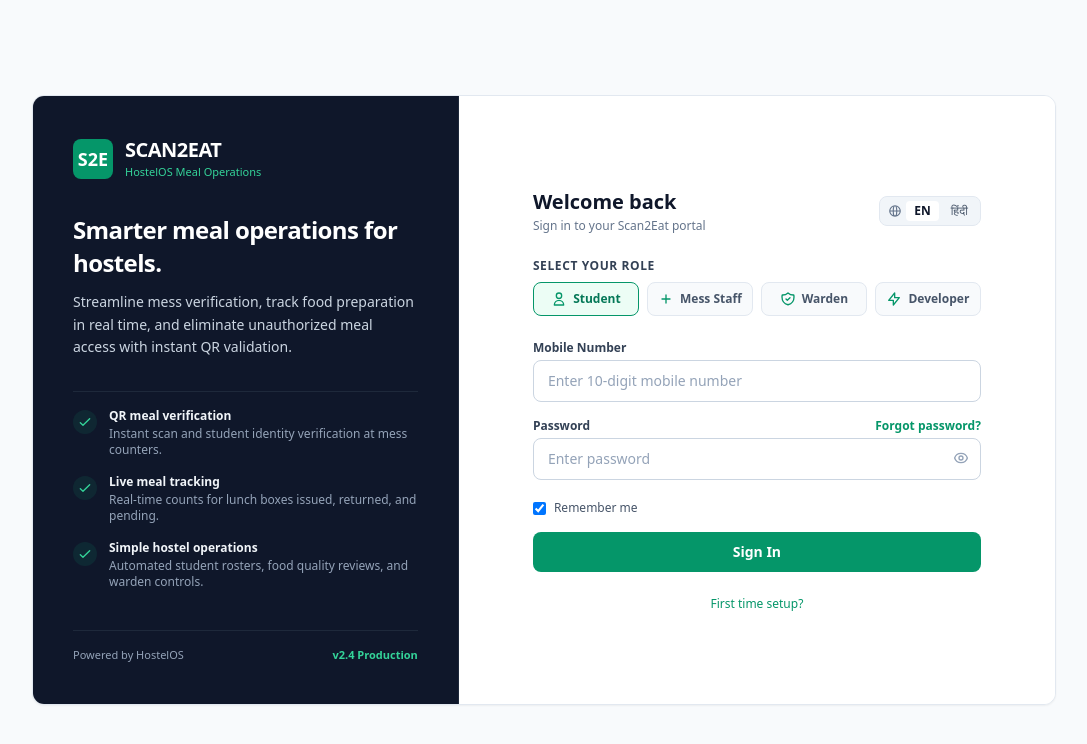
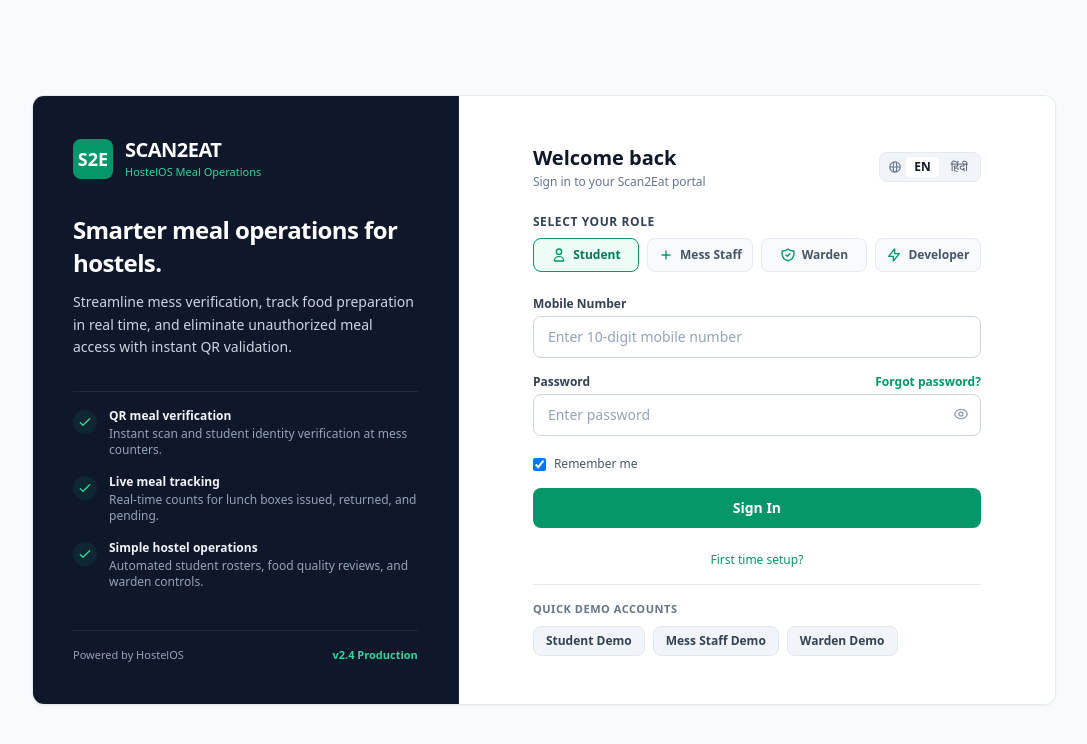
Before and after one commit to harshvardhan-dot/Scan2eat, a React (Vite) app in the folder apps/web/: page /login in a window 1280 px wide. Shown: the top 744 px of the page, without its empty margins (96-1183 px from the left). Built offline with nearby package versions, Linux system fonts and the light colour scheme; no server answers.

Commit message:
feat(auth): add demo login preset buttons for student, staff, and warden (excluding developer)

```diff
--- a/apps/web/src/components/LoginPage.tsx
+++ b/apps/web/src/components/LoginPage.tsx
@@ -74,12 +74,39 @@ export function LoginPage({ onLoginSuccess, lang: propLang = 'en', onSelectLang
     setPassword('');
   };
 
-  const handleDevQuickFill = () => {
-    setSelectedRole('developer');
-    setMobileNumber('#harsh107');
-    setPassword('#harsh107');
+  const handleDemoLogin = async (role: 'student' | 'mess_staff' | 'admin') => {
+    let demoPhone = '';
+    let demoPass = '';
+    if (role === 'student') {
+      demoPhone = '9876543210';
+      demoPass = 'student123';
+    } else if (role === 'mess_staff') {
+      demoPhone = '9876543220';
+      demoPass = 'staff123';
+    } else if (role === 'admin') {
+      demoPhone = '9876543299';
+      demoPass = 'warden123';
+    }
+
+    setSelectedRole(role);
+    setMobileNumber(demoPhone);
+    setPassword(demoPass);
     setError('');
     setSuccessMessage('');
+    setLoading(true);
+
+    try {
+      const result = await login(demoPhone, demoPass);
+      localStorage.setItem('hostelos-token', result.token);
+      onLoginSuccess?.(result.user, result.token);
+      const isDevOrAdmin = result.user.role === 'admin' || result.user.role === 'super_admin' || result.user.role === 'developer';
+      const targetRoute = isDevOrAdmin ? '/admin' : result.user.role === 'mess_staff' ? '/staff' : '/student';
+      navigate(targetRoute);
+    } catch (err: any) {
+      setError(err?.response?.data?.message || 'Demo authentication failed.');
+    } finally {
+      setLoading(false);
+    }
   };
 
   const handleSubmit = async (event: FormEvent) => {
@@ -450,6 +477,36 @@ export function LoginPage({ onLoginSuccess, lang: propLang = 'en', onSelectLang
                     </button>
                   )}
                 </div>
+
+                {/* Quick Demo Login Preset Buttons (Excludes Developer) */}
+                <div className="mt-4 pt-4 border-t border-slate-200 dark:border-slate-700">
+                  <p className="text-[11px] text-slate-500 dark:text-slate-400 font-semibold mb-2 uppercase tracking-wider">
+                    Quick Demo Accounts
+                  </p>
+                  <div className="flex flex-wrap gap-2">
+                    <button
+                      type="button"
+                      onClick={() => handleDemoLogin('student')}
+                      className="px-3 py-1.5 text-xs font-semibold rounded-lg bg-slate-100 dark:bg-slate-700/60 text-slate-700 dark:text-slate-200 hover:bg-emerald-50 hover:text-emerald-700 dark:hover:bg-emerald-950/40 dark:hover:text-emerald-300 border border-slate-200 dark:border-slate-600 transition-colors shadow-xs"
+                    >
+                      Student Demo
+                    </button>
+                    <button
+                      type="button"
+                      onClick={() => handleDemoLogin('mess_staff')}
+                      className="px-3 py-1.5 text-xs font-semibold rounded-lg bg-slate-100 dark:bg-slate-700/60 text-slate-700 dark:text-slate-200 hover:bg-emerald-50 hover:text-emerald-700 dark:hover:bg-emerald-950/40 dark:hover:text-emerald-300 border border-slate-200 dark:border-slate-600 transition-colors shadow-xs"
+                    >
+                      Mess Staff Demo
+                    </button>
+                    <button
+                      type="button"
+                      onClick={() => handleDemoLogin('admin')}
+                      className="px-3 py-1.5 text-xs font-semibold rounded-lg bg-slate-100 dark:bg-slate-700/60 text-slate-700 dark:text-slate-200 hover:bg-emerald-50 hover:text-emerald-700 dark:hover:bg-emerald-950/40 dark:hover:text-emerald-300 border border-slate-200 dark:border-slate-600 transition-colors shadow-xs"
+                    >
+                      Warden Demo
+                    </button>
+                  </div>
+                </div>
               </form>
             )}
 
```
